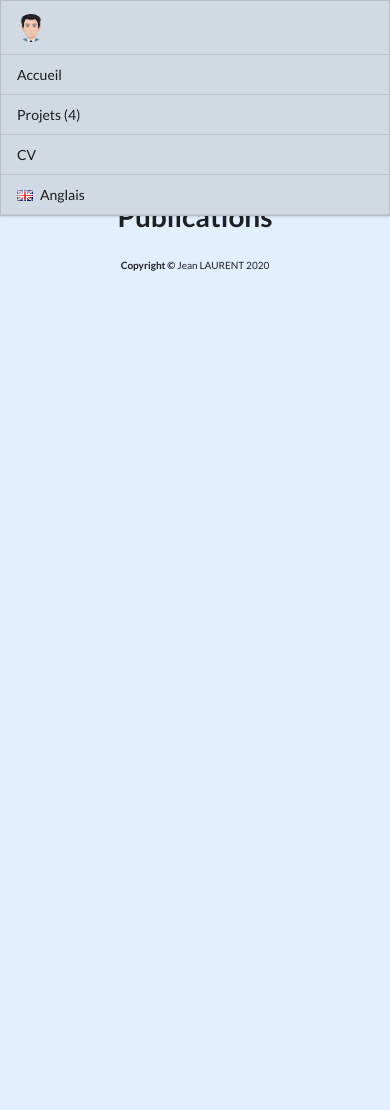
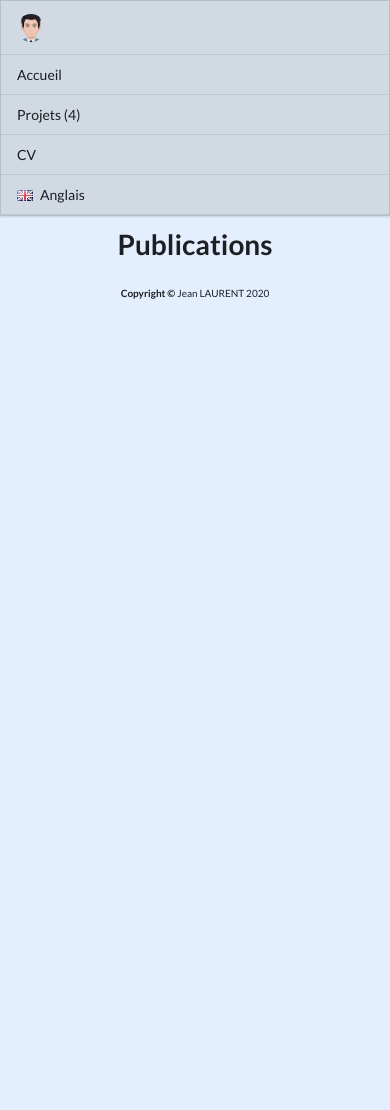
Before and after one commit to jeanlrnt/Portfolio_FR, a Jekyll site: the page built from essays/index.html, in a window 390 px wide. Built offline with Jekyll 4.4.1, drawn with Linux system fonts in a browser that asks for light colours; before the commit the page ends 1082 px from its top, so only the background shows below that.

Commit message:
mise a jour

```diff
--- a/css/stylesheet.scss
+++ b/css/stylesheet.scss
@@ -31,6 +31,6 @@ body {
 
 @media only screen and (max-width:767px) {
   .withmenu {
-    margin-top: 13em;
+    margin-top: 15em;
   }
 }
```
